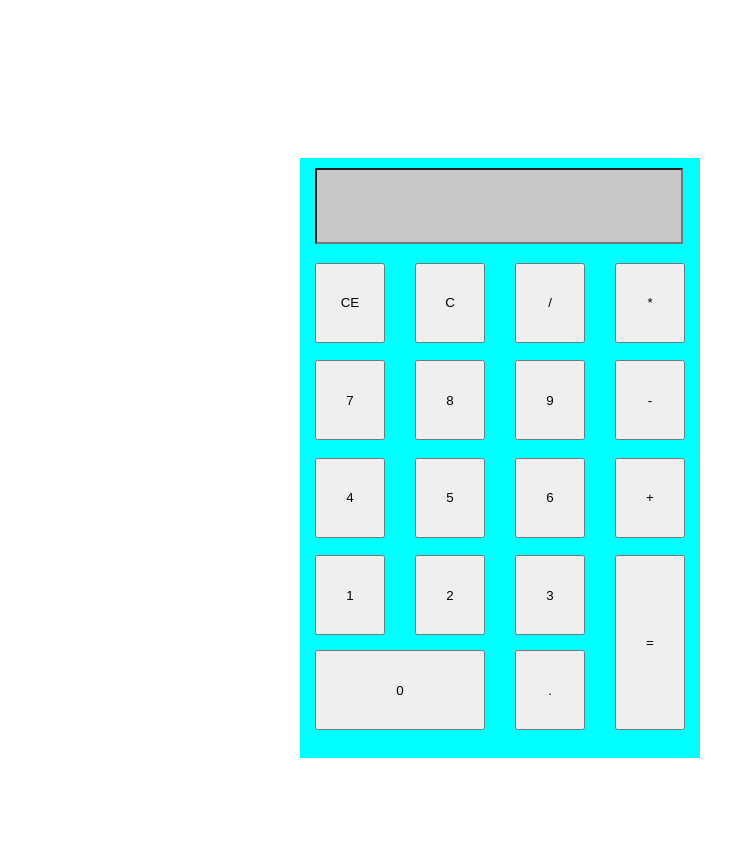
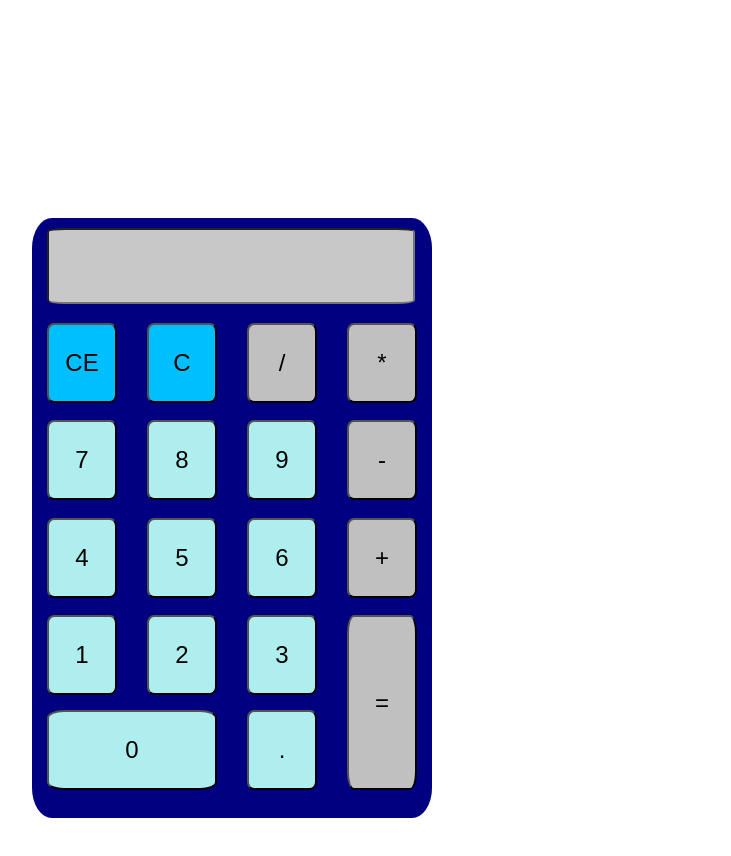
Before and after one commit to IgnatyevSergei/Calculator, a plain HTML site: page index.html in a window 1280 px wide. Shown: the whole page, without its empty margins (408-1139 px from the left). Before the commit the page ends 800 px from the top, so only its background shows below. Drawn offline with Linux system fonts and the light colour scheme.

Commit message:
add hover

```diff
--- a/index.html
+++ b/index.html
@@ -8,40 +8,42 @@
     <link rel="stylesheet" href="/style.css" />
   </head>
   <body>
+    <div class="markup">
       <div class="wrapper">
         <input type="text" class="display" />
         <div class="wrapperNubers">
           <div class="rowNumbers">
-          <button>CE</button>
-          <button>C</button>
-          <button>/</button>
-          <button>*</button>
+            <button class="clearButton">CE</button>
+            <button class="clearButton">C</button>
+            <button class="functionButton">/</button>
+            <button class="functionButton">*</button>
           </div>
           <div class="rowNumbers">
-          <button>7</button>
-          <button>8</button>
-          <button>9</button>
-          <button>-</button>
+            <button class="numbersButton">7</button>
+            <button class="numbersButton">8</button>
+            <button class="numbersButton">9</button>
+            <button class="functionButton">-</button>
           </div>
           <div class="rowNumbers">
-          <button>4</button>
-          <button>5</button>
-          <button>6</button>
-          <button>+</button>
+            <button class="numbersButton">4</button>
+            <button class="numbersButton">5</button>
+            <button class="numbersButton">6</button>
+            <button class="functionButton">+</button>
           </div>
           <div class="rowNumbersEnd">
             <div class="rowNumbersDown">
-            <button>1</button>
-            <button>2</button>
+              <button class="numbersButton">1</button>
+              <button class="numbersButton">2</button>
               <button class="zero">0</button>
             </div>
             <div class="numberAndDot">
-              <button>3</button>
-              <button>.</button>
+              <button class="numbersButton">3</button>
+              <button class="numbersButton">.</button>
             </div>
             <button class="equals">=</button>
           </div>
         </div>
       </div>
+    </div>
   </body>
 </html>
--- a/style.css
+++ b/style.css
@@ -1,24 +1,31 @@
-.wrapper{
+.markup {
+  width: 100%;
+  height: 1020px;
+  display: flex;
+  justify-content: center;
+  align-items: center;
+}
+
+.wrapper {
   position: absolute;
   width: 400px;
   height: 600px;
-    background-color: aqua;
+  background-color: #000080;
   box-sizing: border-box;
-    margin-left: 700px;
-    margin-top: 150px;
-
+  border-radius: 5%;
   }
-.display{
+.display {
   width: 90%;
   height: 70px;
   margin-top: 10px;
   margin-left: 15px;
   background-color: #c8c8c8;
-    color: white;
+  color: #006400;
   font-size: 50px;
   text-align: right;
+  border-radius: 5%;
 }
-.wrapperNubers{
+.wrapperNubers {
   width: 100%;
   height: 500px;
   flex-direction: row;
@@ -26,44 +33,76 @@
   display: flex;
   align-content: space-around;
   margin-top: 10px;
-
-
 }
-.rowNumbers{
+.rowNumbers {
   width: 100%;
   display: flex;
   flex-direction: row;
   justify-content: space-around;
-
+  font-size: x-large;
 }
-button{
+button {
   width: 70px;
   height: 80px;
-
+  border-radius: 10%;
+  font-size: x-large;
 }
-.equals{
+.equals {
   width: 70px;
   height: 175px;
+  background-color: #c0c0c0;
 }
-.zero{
+.equals:hover {
+  background-color: #ffa07a;
+  font-size: xx-large;
+}
+.zero {
   width: 170px;
+  font-size: x-large;
+  background-color: #afeeee;
 }
-.rowNumbersDown{
+.zero:hover {
+  background-color: #fffacd;
+  font-size: xx-large;
+}
+.rowNumbersDown {
   flex-wrap: wrap;
   display: flex;
   width: 170px;
   justify-content: space-between;
 }
-.numberAndDot{
+.numberAndDot {
   flex-wrap: wrap;
   display: flex;
   width: 70px;
   height: 190px;
 }
-.rowNumbersEnd{
+.rowNumbersEnd {
   width: 100%;
   height: 190px;
   flex-wrap: wrap;
   display: flex;
-justify-content: space-around
+  justify-content: space-around;
 }
+.clearButton {
+  background-color: #00bfff;
+}
+
+.clearButton:hover {
+  background-color: red;
+  font-size: xx-large;
+}
+.functionButton {
+  background-color: #c0c0c0;
+}
+.functionButton:hover {
+  background-color: #ffa07a;
+  font-size: xx-large;
+}
+.numbersButton {
+  background-color: #afeeee;
+}
+.numbersButton:hover {
+  background-color: #fffacd;
+  font-size: xx-large;
+}
```
Lines whose indentation alone changed are shown as unchanged.
